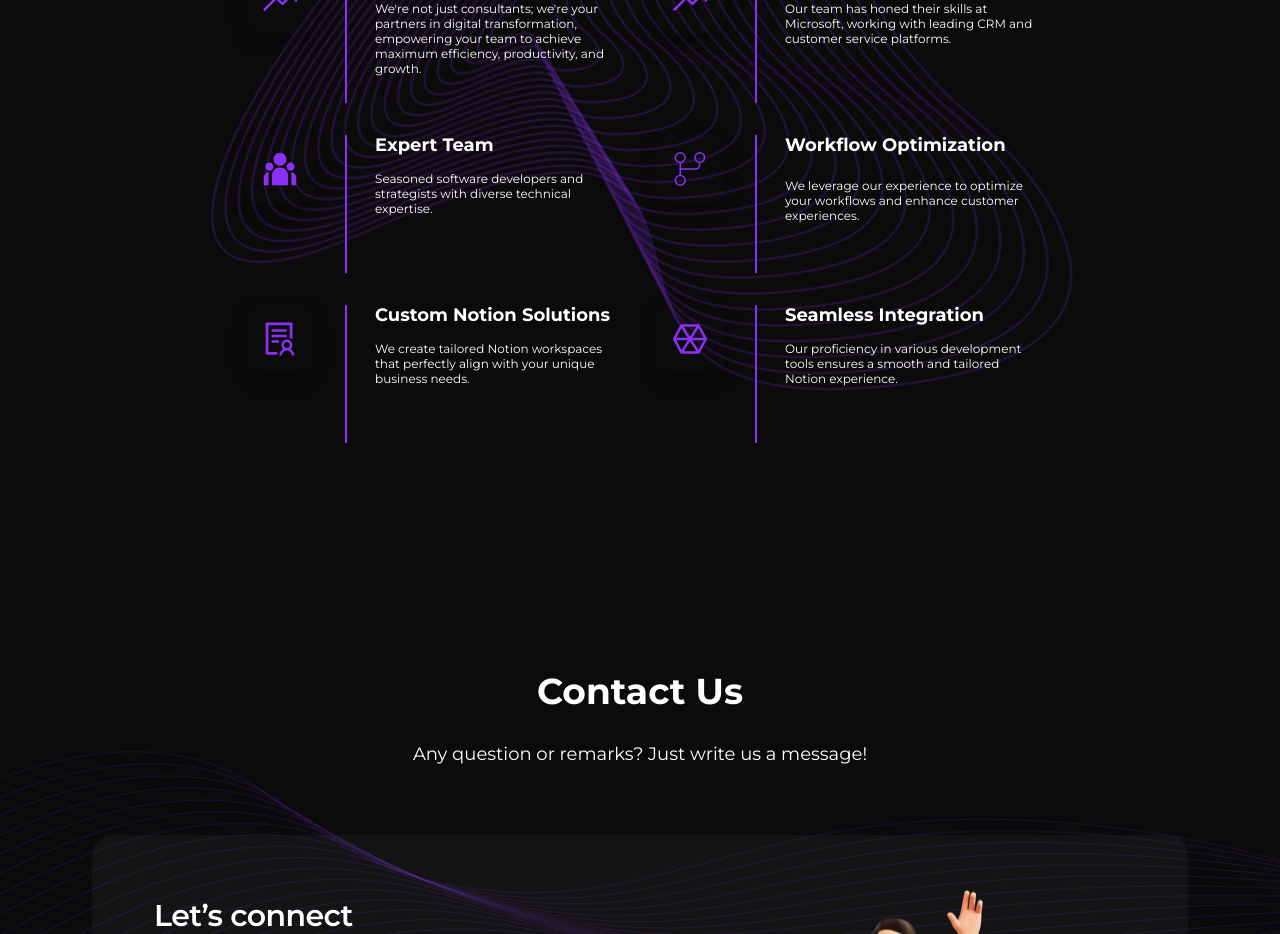
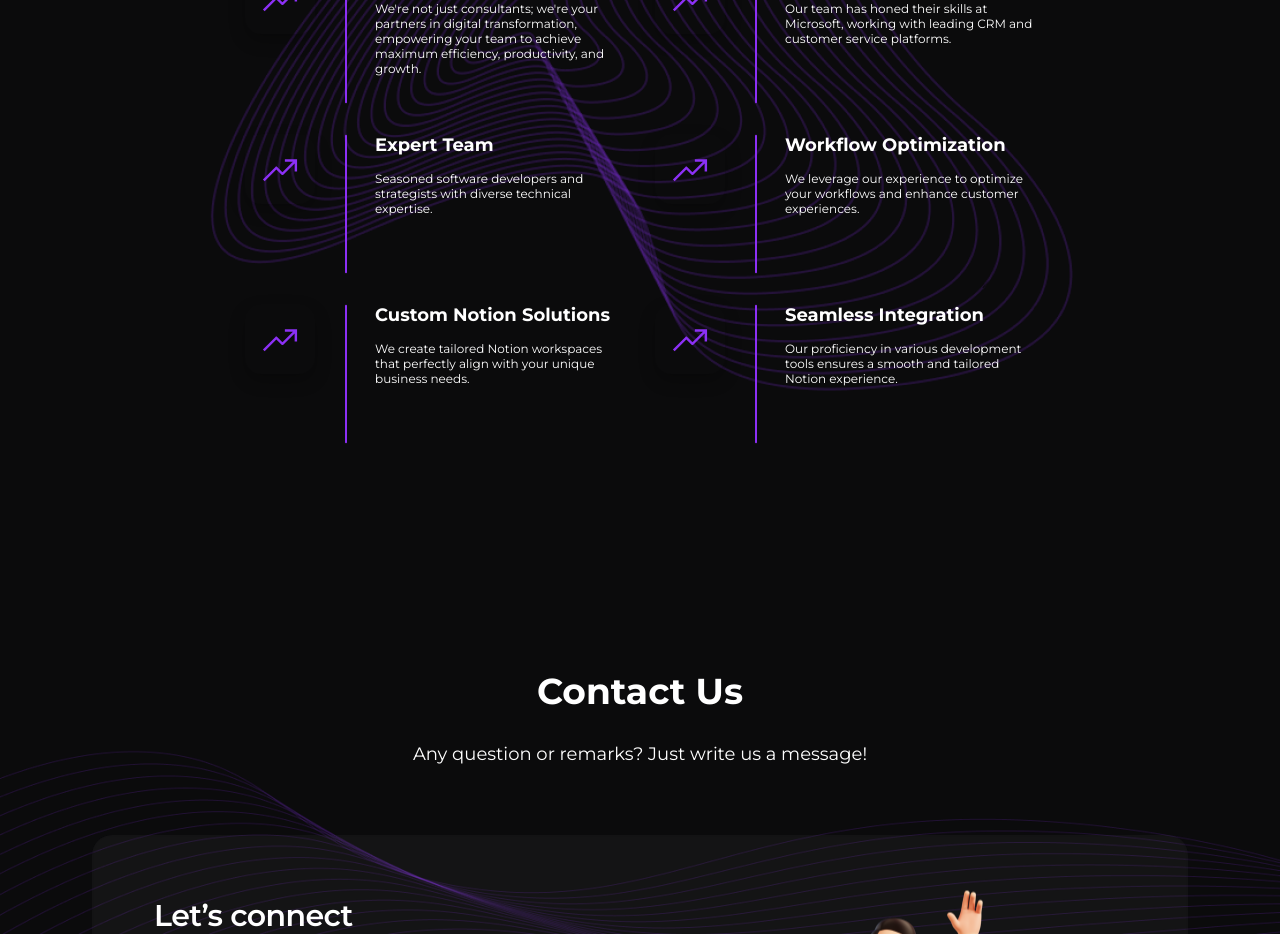
Before and after one commit to 0xSimbaDev/gilliozdreamlabs, a Next.js app: page / in a window 1280 px wide. Shown: the part 3940-4874 px from the top of the page. Built offline with nearby package versions, Linux system fonts and the light colour scheme.

Commit message:
Pushed from Locofy Builder

```diff
--- a/components/why-choose-us.tsx
+++ b/components/why-choose-us.tsx
@@ -25,100 +25,24 @@ const WhyChooseUs: NextPage<WhyChooseUsType> = ({ className = "" }) => {
           />
         </div>
         <div className="flex flex-row items-start justify-start gap-[30px] md:flex-col">
-          <div className="w-[380px] flex flex-row items-start justify-start">
-            <div className="w-[130px] relative h-[140px]">
-              <div className="absolute top-[0px] left-[0px] shadow-[0px_7px_16px_rgba(0,_0,_0,_0.25)] rounded-2xl bg-gray-1000 w-[70px] h-[70px] overflow-hidden flex flex-row items-center justify-center p-[15px] box-border">
-                <img
-                  className="self-stretch flex-1 relative max-w-full overflow-hidden max-h-full"
-                  alt=""
-                  src="/riteamfill.svg"
-                />
-              </div>
-              <img
-                className="absolute top-[0px] left-[100px] max-w-full overflow-hidden h-[140px]"
-                alt=""
-                src="/vector-11.svg"
-              />
-            </div>
-            <div className="self-stretch flex-1 flex flex-col items-start justify-start gap-[15px]">
-              <b className="self-stretch relative">Expert Team</b>
-              <div className="self-stretch flex-1 relative text-xs">
-                Seasoned software developers and strategists with diverse
-                technical expertise.
-              </div>
-            </div>
-          </div>
-          <div className="w-[380px] h-[140px] flex flex-row items-start justify-start">
-            <div className="w-[130px] relative h-[140px]">
-              <div className="absolute top-[0px] left-[0px] shadow-[0px_7px_16px_rgba(0,_0,_0,_0.25)] rounded-2xl bg-gray-1000 w-[70px] h-[70px] overflow-hidden flex flex-row items-center justify-center p-[15px] box-border">
-                <img
-                  className="self-stretch flex-1 relative max-w-full overflow-hidden max-h-full"
-                  alt=""
-                  src="/hugeiconsworkflowcircle05.svg"
-                />
-              </div>
-              <img
-                className="absolute top-[0px] left-[100px] max-w-full overflow-hidden h-[140px]"
-                alt=""
-                src="/vector-11.svg"
-              />
-            </div>
-            <div className="self-stretch flex-1 flex flex-col items-start justify-start gap-[22px]">
-              <b className="self-stretch relative">Workflow Optimization</b>
-              <div className="self-stretch flex-1 relative text-xs">
-                We leverage our experience to optimize your workflows and
-                enhance customer experiences.
-              </div>
-            </div>
-          </div>
+          <WCUComponent
+            title="Expert Team"
+            description="Seasoned software developers and strategists with diverse technical expertise."
+          />
+          <WCUComponent
+            title="Workflow Optimization"
+            description="We leverage our experience to optimize your workflows and enhance customer experiences."
+          />
         </div>
         <div className="flex flex-row items-start justify-start gap-[30px] md:flex-col">
-          <div className="w-[380px] flex flex-row items-start justify-start">
-            <div className="w-[130px] relative h-[140px]">
-              <div className="absolute top-[0px] left-[0px] shadow-[0px_7px_16px_rgba(0,_0,_0,_0.25)] rounded-2xl bg-gray-1000 w-[70px] h-[70px] overflow-hidden flex flex-row items-center justify-center p-[15px] box-border">
-                <img
-                  className="self-stretch flex-1 relative max-w-full overflow-hidden max-h-full"
-                  alt=""
-                  src="/antdesignsolutionoutlined.svg"
-                />
-              </div>
-              <img
-                className="absolute top-[0px] left-[100px] max-w-full overflow-hidden h-[140px]"
-                alt=""
-                src="/vector-11.svg"
-              />
-            </div>
-            <div className="self-stretch flex-1 flex flex-col items-start justify-start gap-[15px]">
-              <b className="self-stretch relative">Custom Notion Solutions</b>
-              <div className="self-stretch flex-1 relative text-xs">
-                We create tailored Notion workspaces that perfectly align with
-                your unique business needs.
-              </div>
-            </div>
-          </div>
-          <div className="w-[380px] h-[140px] flex flex-row items-start justify-start">
-            <div className="w-[130px] relative h-[140px]">
-              <div className="absolute top-[0px] left-[0px] shadow-[0px_7px_16px_rgba(0,_0,_0,_0.25)] rounded-2xl bg-gray-1000 w-[70px] h-[70px] overflow-hidden flex flex-row items-center justify-center p-[15px] box-border">
-                <img
-                  className="self-stretch flex-1 relative max-w-full overflow-hidden max-h-full"
-                  alt=""
-                  src="/carbonintegration.svg"
-                />
-              </div>
-              <img
-                className="absolute top-[0px] left-[100px] max-w-full overflow-hidden h-[140px]"
-                alt=""
-                src="/vector-11.svg"
-              />
-            </div>
-            <div className="self-stretch flex-1 flex flex-col items-start justify-start gap-[15px]">
-              <b className="self-stretch relative">Seamless Integration</b>
-              <div className="self-stretch flex-1 relative text-xs">
-                Our proficiency in various development tools ensures a smooth
-                and tailored Notion experience.
-              </div>
-            </div>
-          </div>
+          <WCUComponent
+            title="Custom Notion Solutions"
+            description="We create tailored Notion workspaces that perfectly align with your unique business needs."
+          />
+          <WCUComponent
+            title="Seamless Integration"
+            description="Our proficiency in various development tools ensures a smooth and tailored Notion experience."
+          />
         </div>
       </div>
     </div>
```
